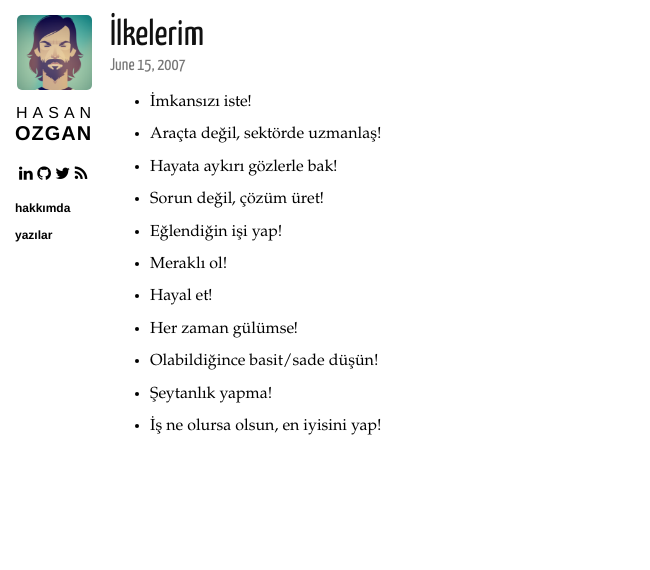
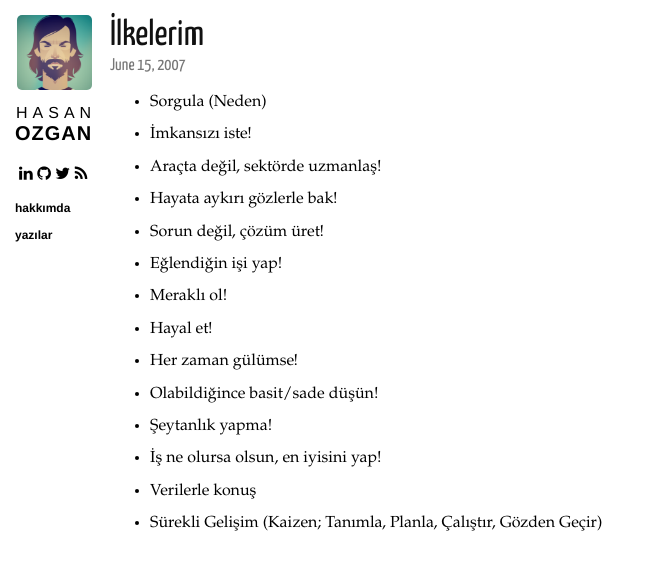
Before and after one commit to destek1/hasanozgan.github.io, a Jekyll site: the page built from _posts/2007-06-15-ilkelerim.md, in a window 1280 px wide. Shown: the top 570 px of the page, without its empty margins (0-650 px from the left). Built offline with Jekyll 4.4.1, drawn with Linux system fonts in a browser that asks for light colours; nearby versions of some CDN libraries; Markdown is read by kramdown in place of the engine named in the settings.

Commit message:
Update 2007-06-15-ilkelerim.md

```diff
--- a/_posts/2007-06-15-ilkelerim.md
+++ b/_posts/2007-06-15-ilkelerim.md
@@ -8,15 +8,18 @@ type: post
 published: true
 ---
 <ul>
+	<li>Sorgula (Neden)</li>
 	<li>İmkansızı iste!</li>
 	<li>Araçta değil, sektörde uzmanlaş!</li>
 	<li>Hayata aykırı gözlerle bak!</li>
 	<li>Sorun değil, çözüm üret!</li>
 	<li>Eğlendiğin işi yap!</li>
 	<li>Meraklı ol!</li>
-    <li>Hayal et!</li>
+    	<li>Hayal et!</li>
 	<li>Her zaman gülümse!</li>
 	<li>Olabildiğince basit/sade düşün!</li>
 	<li>Şeytanlık yapma!</li>
 	<li>İş ne olursa olsun, en iyisini yap!</li>
+	<li>Verilerle konuş</li>
+	<li>Sürekli Gelişim (Kaizen; Tanımla, Planla, Çalıştır, Gözden Geçir)</li>
 </ul>
```
